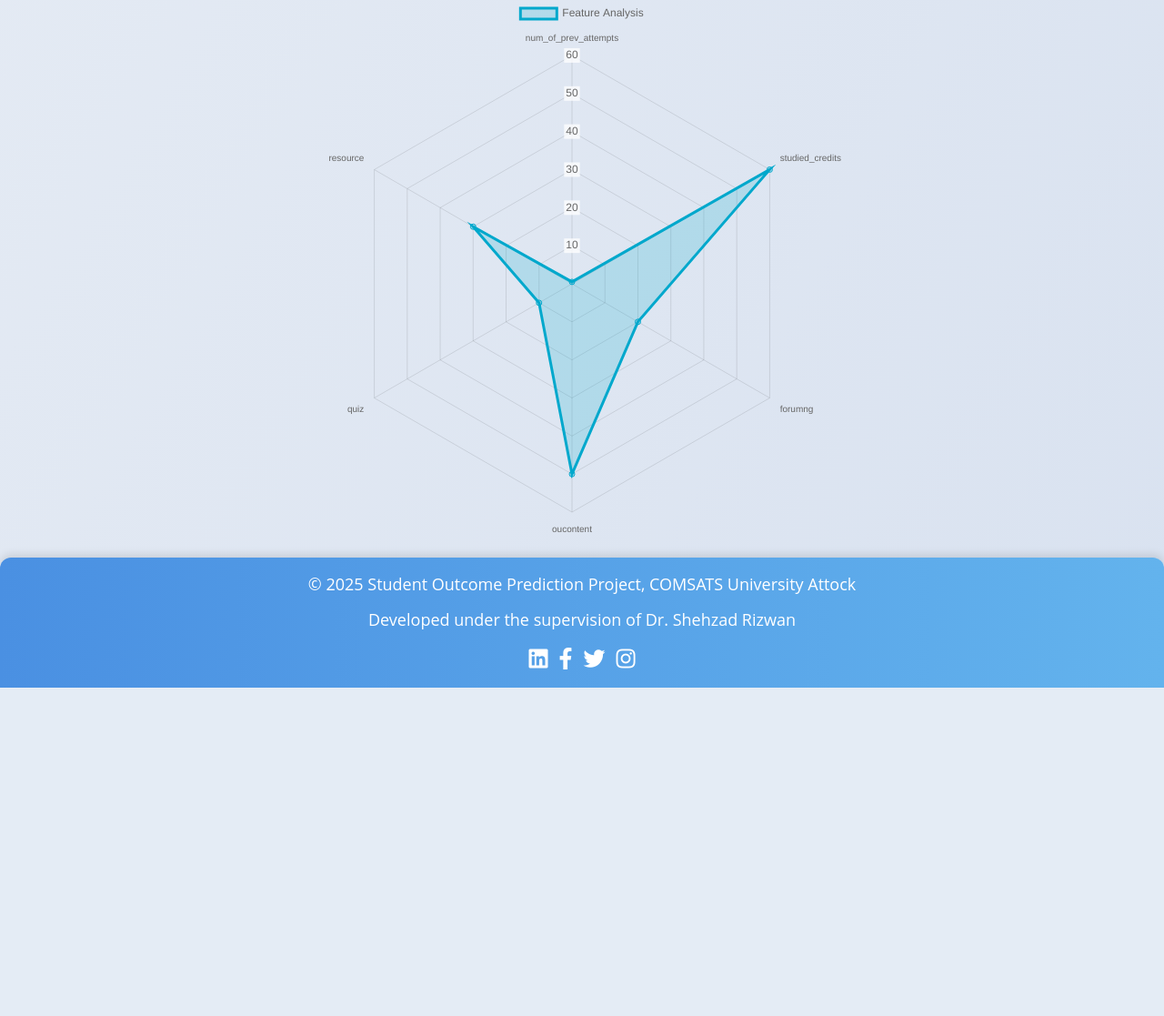
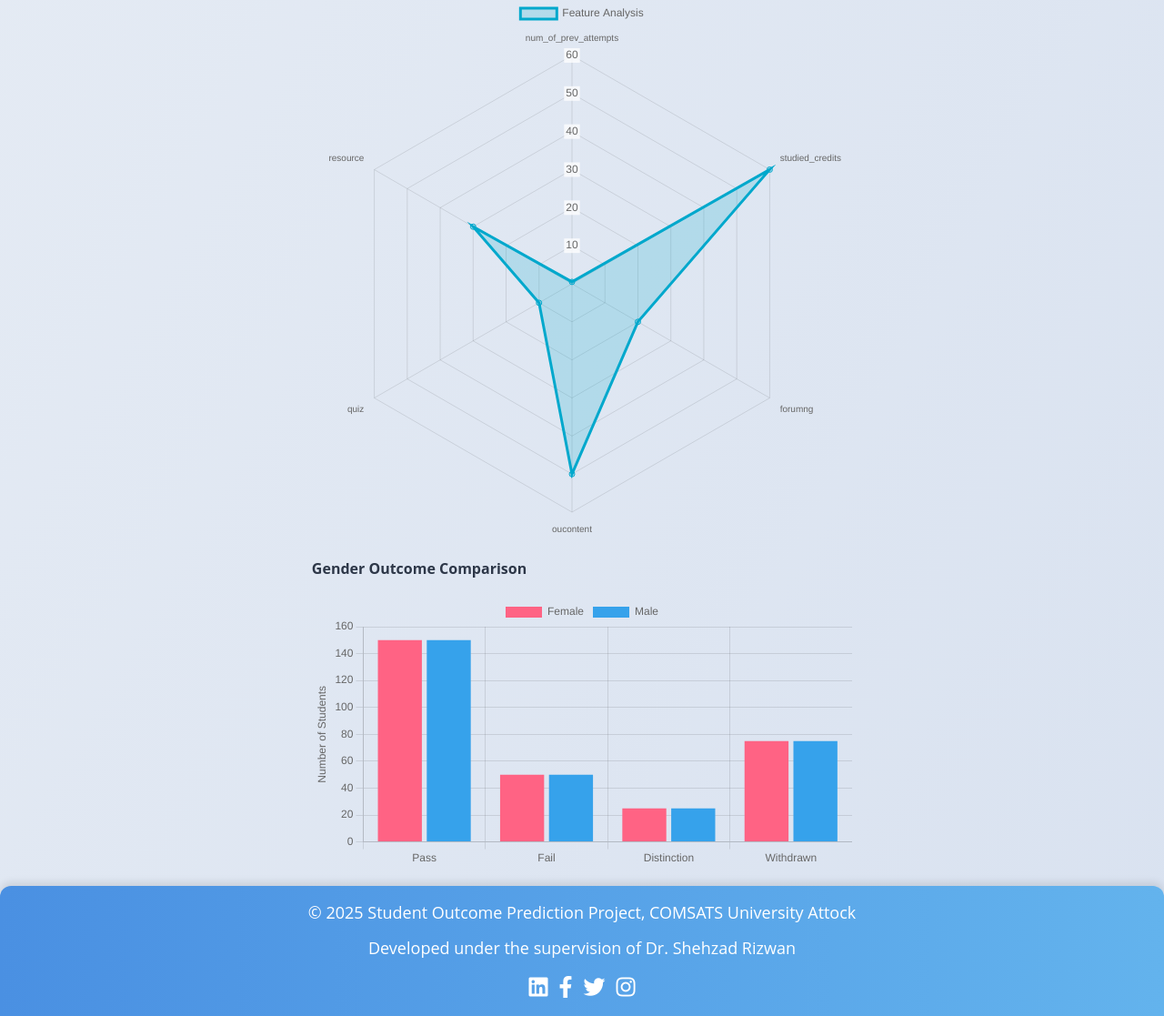
Before and after one commit to Hammad576/dbLabTerminalProject2, a Flask app: page /graphs in a window 1280 px wide. Shown: the part 3033-4150 px from the top of the page at 91% size. Before the commit the page ends 3789 px from the top, so only its background shows below. Run offline with Flask 3, Linux system fonts and the light colour scheme; parts of the project's set-up code (start-up, migrations or seed data) failed here and were passed over.

Commit message:
Added and corrected the charts Now all charts are showing

```diff
--- a/app.py
+++ b/app.py
@@ -60,17 +60,50 @@ RANGES = {
     'age_band_0_35': (0, 1),
     'disability_y': (0, 1)
 }
-
+#*  data: [
+                     #   data.gender_counts.female_pass,
+                    #    data.gender_counts.female_fail,
+                   #     data.gender_counts.female_distinction,
+                  #      data.gender_counts.female_withdrawn
+                 #   ],
+                #    backgroundColor: '#ff6384'
+               # }, {
+                   # label: 'Male',
+                   # data: [
+                        #data.gender_counts.male_pass,
+                       # data.gender_counts.male_fail,
+                      #  data.gender_counts.male_distinction,
+                     #   data.gender_counts.male_withdrawn
 # Load dataset for graphs
 def load_dataset():
     try:
         df = pd.read_csv('data/reduced_dataset.csv')
-        feature_means = df[['num_of_prev_attempts', 'studied_credits', 'forumng', 'oucontent', 'quiz', 'resource']].mean().to_dict()
+
+        # Calculate feature means
+        feature_means = df[['num_of_prev_attempts', 'studied_credits', 'forumng',
+                           'oucontent', 'quiz', 'resource']].mean().to_dict()
+
+        # Calculate outcome distribution
         outcome_counts = df['final_result'].value_counts().to_dict()
+
+        # Calculate gender-based outcomes
+        gender_counts = {
+            'female_pass': len(df[(df['gender_F'] == 1) & (df['final_result'] == 'Pass')]),
+            'female_fail': len(df[(df['gender_F'] == 1) & (df['final_result'] == 'Fail')]),
+            'female_distinction': len(df[(df['gender_F'] == 1) & (df['final_result'] == 'Distinction')]),
+            'female_withdrawn': len(df[(df['gender_F'] == 1) & (df['final_result'] == 'Withdrawn')]),
+            'male_pass': len(df[(df['gender_M'] == 1) & (df['final_result'] == 'Pass')]),
+            'male_fail': len(df[(df['gender_M'] == 1) & (df['final_result'] == 'Fail')]),
+            'male_distinction': len(df[(df['gender_M'] == 1) & (df['final_result'] == 'Distinction')]),
+            'male_withdrawn': len(df[(df['gender_M'] == 1) & (df['final_result'] == 'Withdrawn')])
+        }
+
         return {
             'feature_means': feature_means,
-            'outcome_counts': outcome_counts
+            'outcome_counts': outcome_counts,
+            'gender_counts': gender_counts
         }
+
     except Exception as e:
         print(f"Error loading dataset: {e}")
         return {
@@ -87,6 +120,16 @@ def load_dataset():
                 'Pass': 300,
                 'Withdrawn': 150,
                 'Distinction': 50
+            },
+            'gender_counts': {
+                'female_pass': 150,
+                'female_fail': 50,
+                'female_distinction': 25,
+                'female_withdrawn': 75,
+                'male_pass': 150,
+                'male_fail': 50,
+                'male_distinction': 25,
+                'male_withdrawn': 75
             }
         }
 
--- a/static/js/chart.js
+++ b/static/js/chart.js
@@ -140,6 +140,42 @@ document.addEventListener('DOMContentLoaded', async () => {
                 }
             });
 
+        // NEW Chart 7: Gender Comparison (Component Bar Chart)
+      // In your existing chart.js code, add the gender chart:
+const genderChart = new Chart(document.getElementById('genderChart'), {
+    type: 'bar',
+    data: {
+        labels: ['Pass', 'Fail', 'Distinction', 'Withdrawn'],
+        datasets: [{
+            label: 'Female',
+            data: [
+                data.gender_counts.female_pass,
+                data.gender_counts.female_fail,
+                data.gender_counts.female_distinction,
+                data.gender_counts.female_withdrawn
+            ],
+            backgroundColor: '#ff6384'
+        }, {
+            label: 'Male',
+            data: [
+                data.gender_counts.male_pass,
+                data.gender_counts.male_fail,
+                data.gender_counts.male_distinction,
+                data.gender_counts.male_withdrawn
+            ],
+            backgroundColor: '#36a2eb'
+        }]
+    },
+    options: {
+        responsive: true,
+        scales: {
+            y: { beginAtZero: true, title: { display: true, text: 'Number of Students' } }
+        },
+        plugins: { legend: { position: 'top' } }
+    }
+});
+
+
         } catch (err) {
             console.error('Error loading charts:', err);
             document.getElementById('featureChart').parentElement.innerHTML = '<p>Error loading charts. Please check the dataset.</p>';
--- a/templates/graphs.html
+++ b/templates/graphs.html
@@ -53,6 +53,13 @@
                 <canvas id="radarChart" class="w-full h-full"></canvas>
             </div>
         </div>
+
+        <div class="bg-white shadow-md rounded-lg p-6">
+            <h4 class="text-xl font-semibold text-gray-700 mb-4">Gender Outcome Comparison</h4>
+            <div class="relative h-80">
+                <canvas id="genderChart"></canvas>
+            </div>
+        </div>
     </div>
 </section>
 {% endblock %}
```
